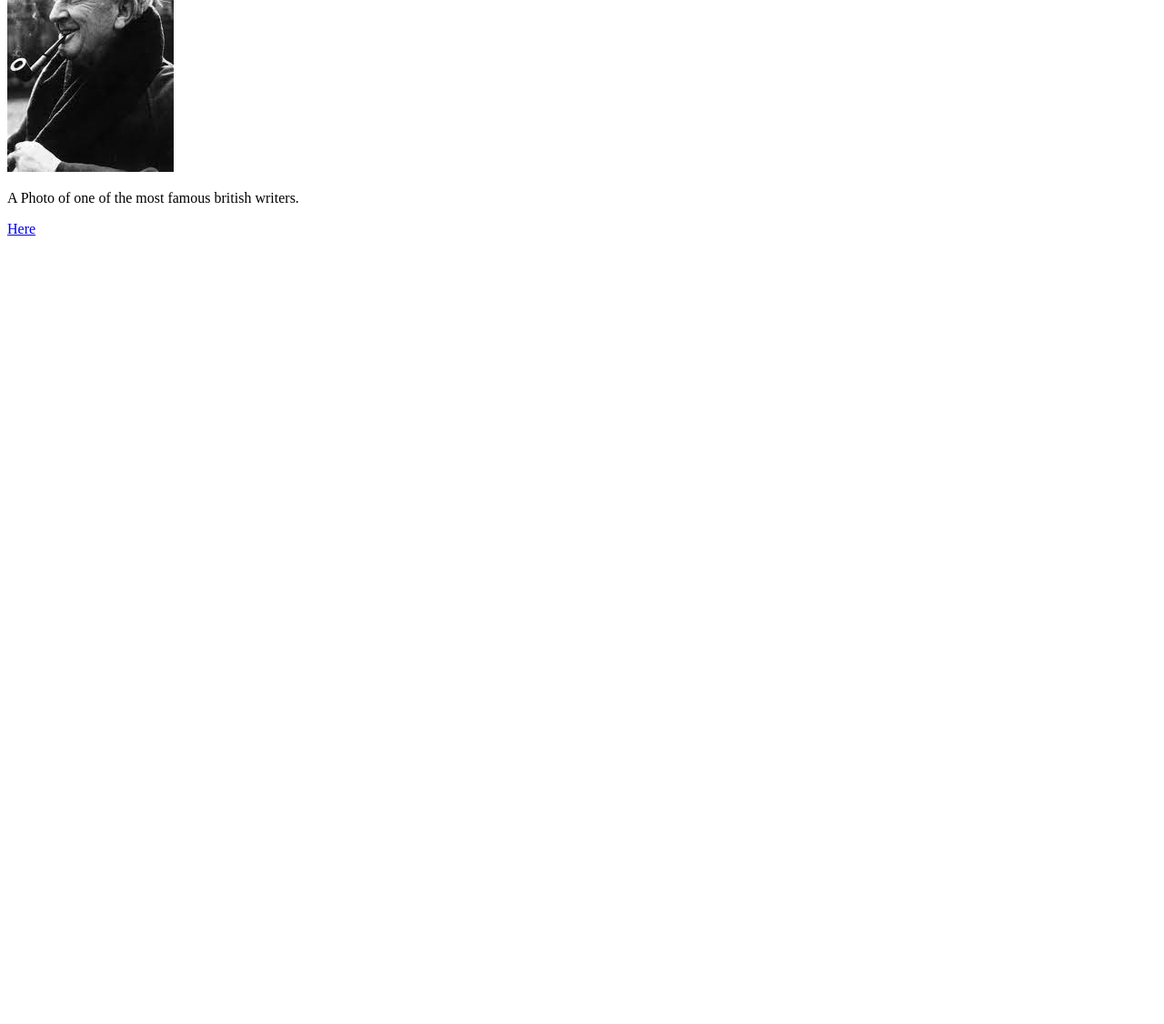
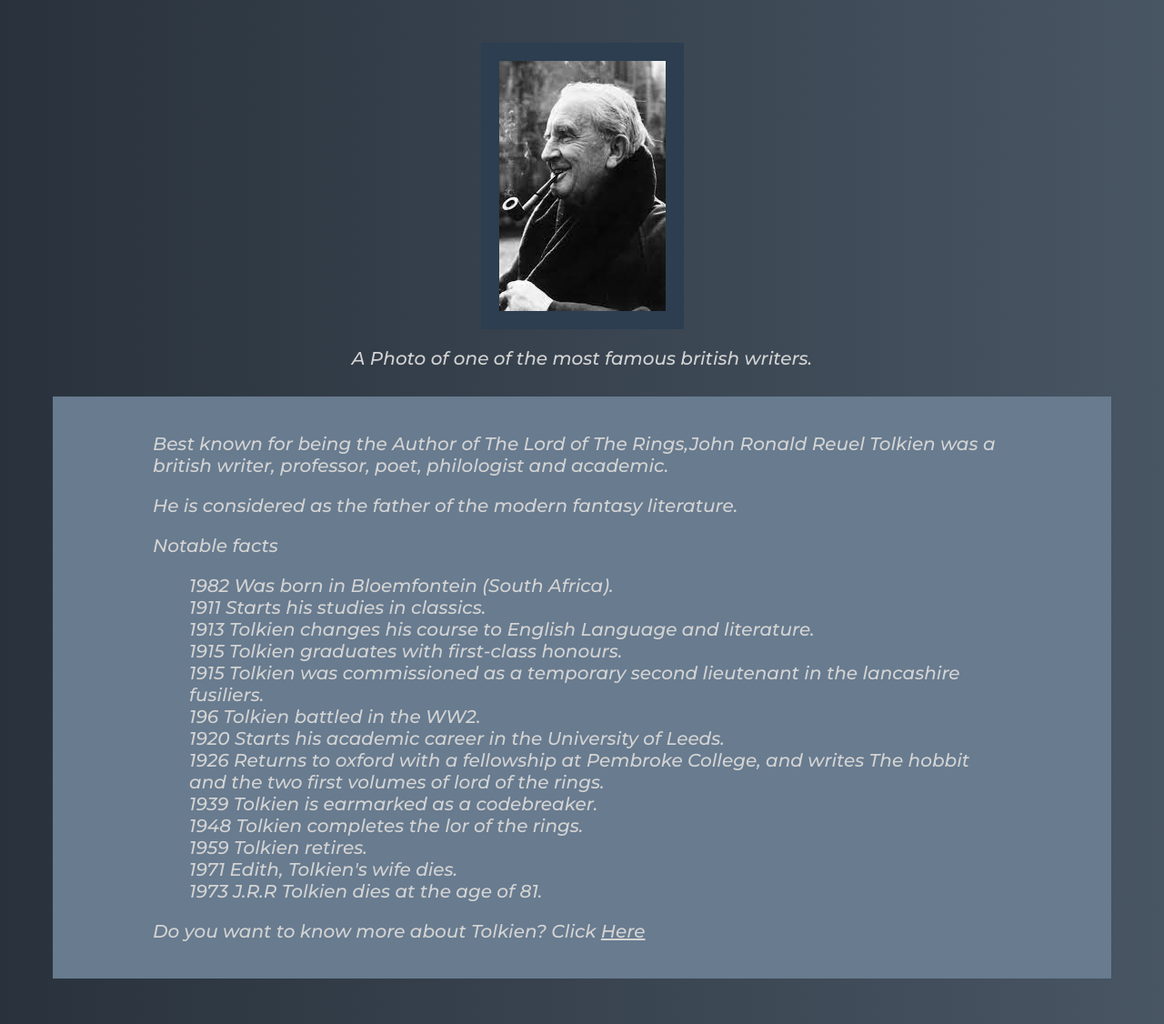
Before and after one commit to J-Guevara12/freecodecamp-tribute-page, a plain HTML site: page index.html in a window 1280 px wide. Shown: the part 166-1292 px from the top of the page at 91% size. Before the commit the page ends 800 px from the top, so only its background shows below. Drawn offline with Linux system fonts and the light colour scheme.

Commit message:
Final deployment

```diff
--- a/index.html
+++ b/index.html
@@ -1,21 +1,43 @@
 <!DOCTYPE html>
+
 <html lang="en">
 
 <head>
 	<meta charset="UTF-8">
+	<link rel="stylesheet" href="styles/styles.css">
 	<title>Tolkien's tribute Page</title>
 </head>
 
 <body>
 	<main id="main">
 		<h1 id="title">Talking about J.R.R Tolkien</h1>
-		<div id="img-div">
-			<img id='image' src="images/tolkien.jpg" alt="The Gentleman">
+		<div id="img-div"><img id='image' src="images/tolkien.jpg" alt="The Gentleman">
 			<p id="img-caption">A Photo of one of the most famous british writers.</p>
 		</div>
 		<div id="tribute-info">
-			<a id='tribute-link' href="https://en.wikipedia.org/wiki/J._R._R._Tolkien" target="_blank">
-				Here
+			<p>Best known for being the Author of The Lord of The Rings,John Ronald Reuel Tolkien was a british writer,
+				professor, poet, philologist and academic.</p>
+			<p>He is considered as the father of the modern fantasy literature.</p>
+			<p>Notable facts</p>
+			<ul>
+				<li>1982 Was born in Bloemfontein (South Africa).</li>
+				<li>1911 Starts his studies in classics.</li>
+				<li>1913 Tolkien changes his course to English Language and literature.</li>
+				<li>1915 Tolkien graduates with first-class honours.</li>
+				<li>1915 Tolkien was commissioned as a temporary second lieutenant in the lancashire fusiliers.</li>
+				<li>196 Tolkien battled in the WW2.</li>
+				<li>1920 Starts his academic career in the University of Leeds.</li>
+				<li>1926 Returns to oxford with a fellowship at Pembroke College, and writes The hobbit and the two first
+					volumes of lord of the rings.</li>
+				<li>1939 Tolkien is earmarked as a codebreaker.</li>
+				<li>1948 Tolkien completes the lor of the rings.</li>
+				<li>1959 Tolkien retires.</li>
+				<li>1971 Edith, Tolkien's wife dies.</li>
+				<li>1973 J.R.R Tolkien dies at the age of 81.</li>
+			</ul>
+			<p>Do you want to know more about Tolkien? Click <a id='tribute-link'
+					href="https://en.wikipedia.org/wiki/J._R._R._Tolkien" target="_blank">
+					Here</p>
 			</a>
 		</div>
 	</main>
--- a/styles/styles.css
+++ b/styles/styles.css
@@ -1,3 +1,44 @@
+@import url('https://fonts.googleapis.com/css2?family=Montserrat:ital,wght@1,500&display=swap');
+@import url('https://fonts.googleapis.com/css2?family=Dancing+Script&display=swap');
 body{
-	background-color: beige;
+	background: #485563;  /* fallback for old browsers */
+	background: -webkit-linear-gradient(to right, #29323c, #485563);  /* Chrome 10-25, Safari 5.1-6 */
+	background: linear-gradient(to right, #29323c, #485563); /* W3C, IE 10+/ Edge, Firefox 16+, Chrome 26+, Opera 12+, Safari 7+ */
 }
+#tribute-info{
+	background-color:#687b8f;
+	margin:0px 50px 50px 50px;
+	padding:20px;
+}
+#img-div{
+	padding: 10px;
+	text-align:center;
+}
+#image{
+	background-color:#2c3e50;
+	display:block;
+	max-width: 100%;
+	margin:0 auto;
+	padding: 20px;
+}
+h1{
+	font-size:80px;
+	color:gold;
+	text-align:center;
+	font-family: 'Dancing Script', cursive;
+}
+p,li{
+	padding-left:90px;
+	padding-right:90px;
+	font-size:20px;
+	font-family: 'Montserrat', sans-serif;
+	color:lightgray;
+}
+a{
+	font-size:20px;
+	font-family: 'Montserrat', sans-serif;
+	color:lightgray;
+}
+ul {
+    list-style-type: none;
+}
```
